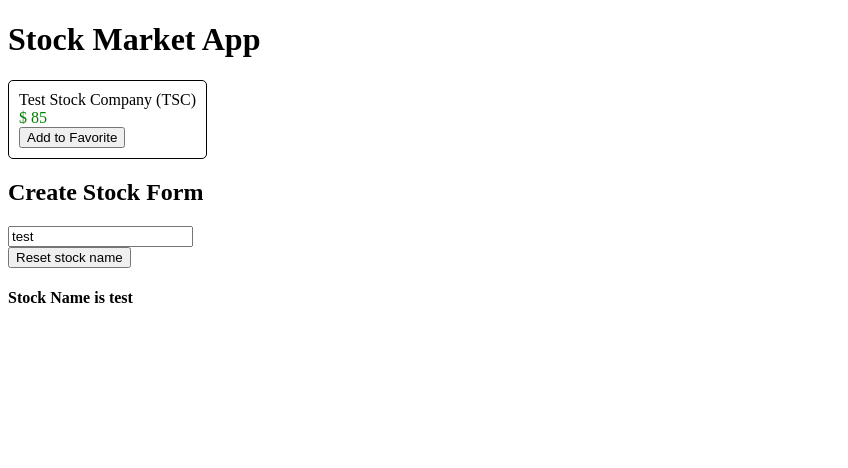
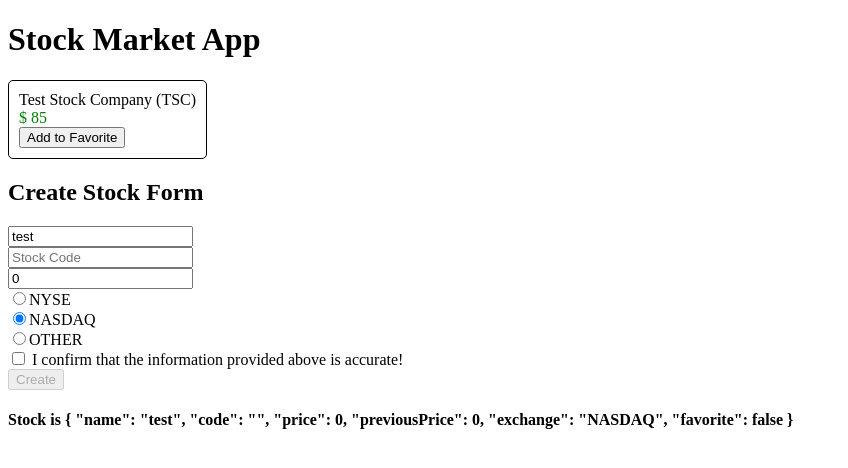
Before and after one commit to JIA-WE-LIAN/StockMarket, an Angular app: page / in a window 1280 px wide. Shown: the top 468 px of the page, without its empty margins (0-848 px from the left). Built offline with nearby package versions, Linux system fonts and the light colour scheme.

Commit message:
'14_ngModelWithInput'

```diff
--- a/src/app/app.component.ts
+++ b/src/app/app.component.ts
@@ -12,7 +12,7 @@ export class AppComponent implements OnInit {
   public stock: Stock;
 
   ngOnInit(): void {
-    this.stock = new Stock('Test Stock Company', 'TSC', 85, 80);
+    this.stock = new Stock('Test Stock Company', 'TSC', 85, 80, 'NASDAQ');
   }
 
   onToggleFavorite(stock: Stock) {
--- a/src/app/model/stock.ts
+++ b/src/app/model/stock.ts
@@ -4,7 +4,8 @@ export class Stock {
   constructor(public name: string,
               public code: string,
               public price: number,
-              public previousPrice: number){}
+              public previousPrice: number,
+              public exchange: string){}
 
   isPositiveChange(): boolean {
     return this.price >= this.previousPrice;
--- a/src/app/stock/create-stock/create-stock.component.html
+++ b/src/app/stock/create-stock/create-stock.component.html
@@ -1,20 +1,49 @@
 <h2>Create Stock Form</h2>
 
 <div class="form-group">
-  <form>
+  <form (ngSubmit)="createStock()">
     <div class="stock-name">
       <input type="text"
              placeholder="Stock Name"
              name="stockName"
-             [ngModel]="stock.name"
-             (ngModelChange)="stock.name=$event"
-             >
-             <!--replaceTo
-             [(ngModel)]="stock.name"
-              -->
+             [(ngModel)]="stock.name">
     </div>
+    <div class="stock-code">
+      <input type="text"
+             placeholder="Stock Code"
+             name="stockCode"
+             [(ngModel)]="stock.code">
+    </div>
+    <div class="stock-price">
+      <input type="number"
+             placeholder="Stock Price"
+             name="stockPrice"
+             [ngModel]="stock.price"
+             (ngModelChange)="setStockPrice($event)">
+    </div>
+    <div class="stock-exchange">
+      <div>
+        <input type="radio" name="stockExchange"
+               [(ngModel)]="stock.exchange" value="NYSE">NYSE
+      </div>
+      <div>
+        <input type="radio" name="stockExchange"
+               [(ngModel)]="stock.exchange" value="NASDAQ">NASDAQ
+      </div>
+      <div>
+        <input type="radio" name="stockExchange"
+               [(ngModel)]="stock.exchange" value="OTHER">OTHER
+      </div>
+    </div>
+    <div class="stock-confirm">
+      <input type="checkbox"
+             name="stockConfirm"
+             [(ngModel)]="confirmed">
+      I confirm that the information provided above is accurate!
+    </div>
+    <button [disabled]="!confirmed"
+            type="submit">Create</button>
   </form>
-  <button (click)="stock.name='test'">Reset stock name</button>
 </div>
 
-<h4>Stock Name is {{stock.name}}</h4>
+<h4>Stock is {{stock | json}}</h4>
--- a/src/app/stock/create-stock/create-stock.component.ts
+++ b/src/app/stock/create-stock/create-stock.component.ts
@@ -9,8 +9,18 @@ import { Stock } from 'src/app/model/stock';
 export class CreateStockComponent {
 
   public stock: Stock;
+  public confirmed = false;
   constructor() {
-    this.stock = new Stock('test', '', 0, 0);
+    this.stock = new Stock('test', '', 0, 0, 'NASDAQ');
+  }
+
+  setStockPrice(price) {
+    this.stock.price = price;
+    this.stock.previousPrice = price;
+  }
+
+  createStock() {
+    console.log('Creating stock', this.stock);
   }
 
 }
```
